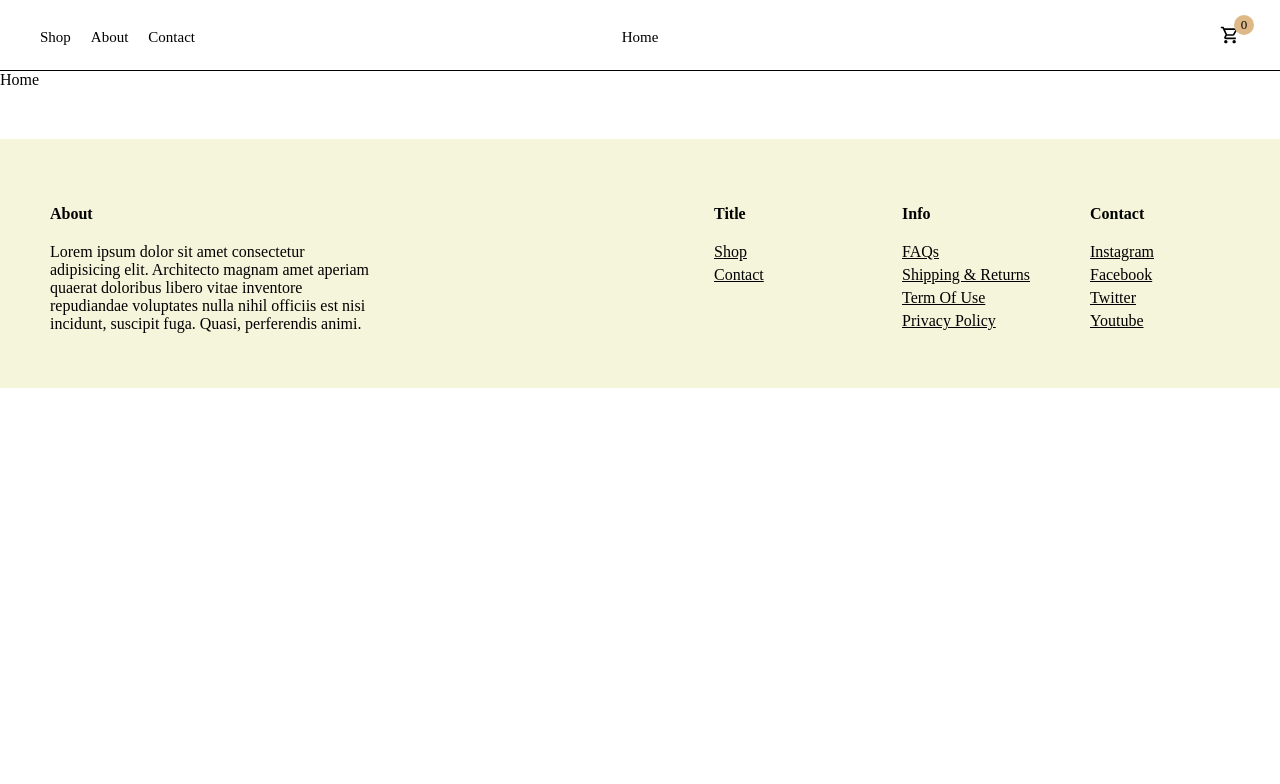
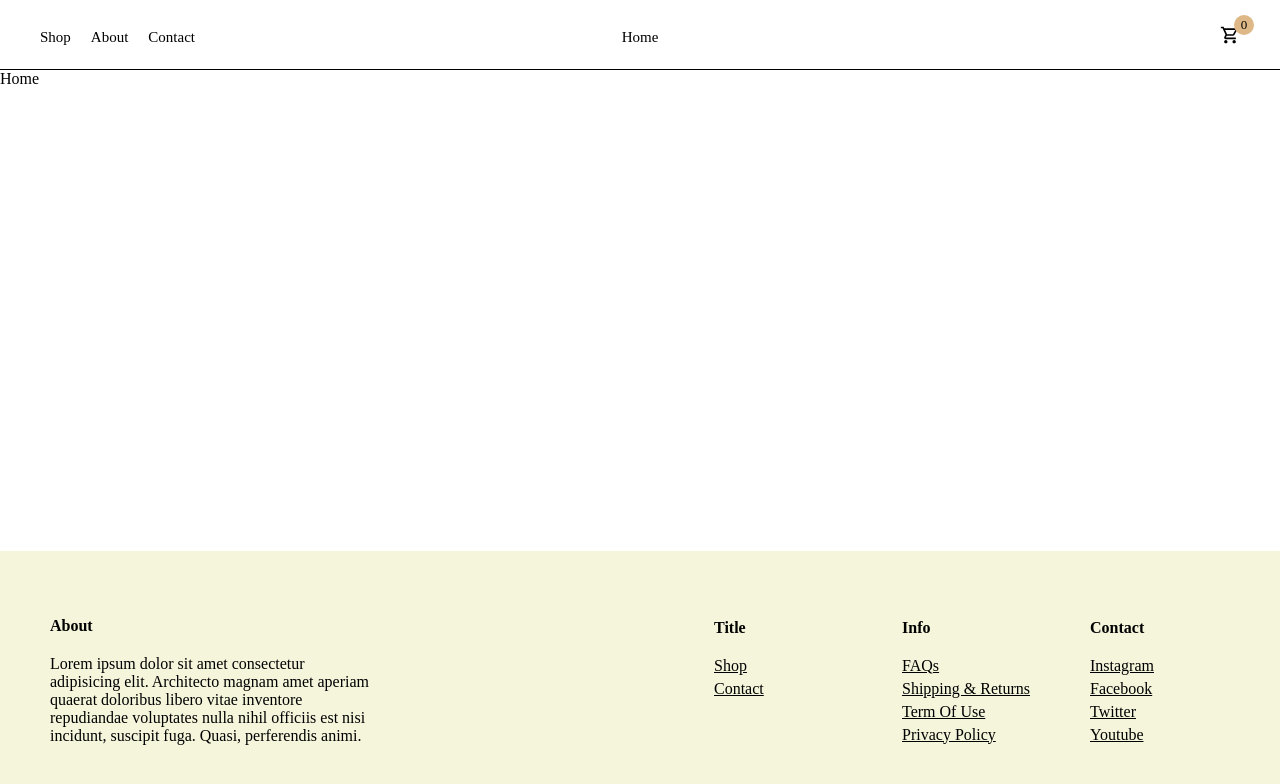
Before and after one commit to annazhutava/Webshop, a React app in the folder client/: page / in a window 1280 px wide. Shown: the top 784 px of the page. Built offline with nearby package versions, Linux system fonts and the light colour scheme; the HTML template or start-up script is replaced by a standard one.

Commit message:
positioned footer to the bottom of the page

```diff
--- a/client/src/App.css
+++ b/client/src/App.css
@@ -1,6 +1,4 @@
-/* #root {
+#root {
   max-width: 1280px;
   margin: 0 auto;
-  padding: 2rem;
-  text-align: center;
-} */
+}
--- a/client/src/components/Footer/Footer.scss
+++ b/client/src/components/Footer/Footer.scss
@@ -2,10 +2,15 @@
     padding: 50px;
     margin-top: 50px;
     background-color: beige;
+    position: fixed;
+    bottom: 0;
+    width: 100%;
+
 
     .wrapper{
         display: flex;
         justify-content: space-between;
+        align-items: center;
 
         .left{
             flex: 1;
@@ -18,7 +23,6 @@
         .right{
             flex: 1;
             display: flex;
-            flex-wrap: wrap;
             justify-content: flex-end;
             gap: 3rem;
 
--- a/client/src/index.css
+++ b/client/src/index.css
@@ -1,3 +1,8 @@
+* {
+  box-sizing: border-box;
+  font-family: "Montserrat";
+}
+
 body {
   margin: 0 auto;
   min-width: 320px;
```
